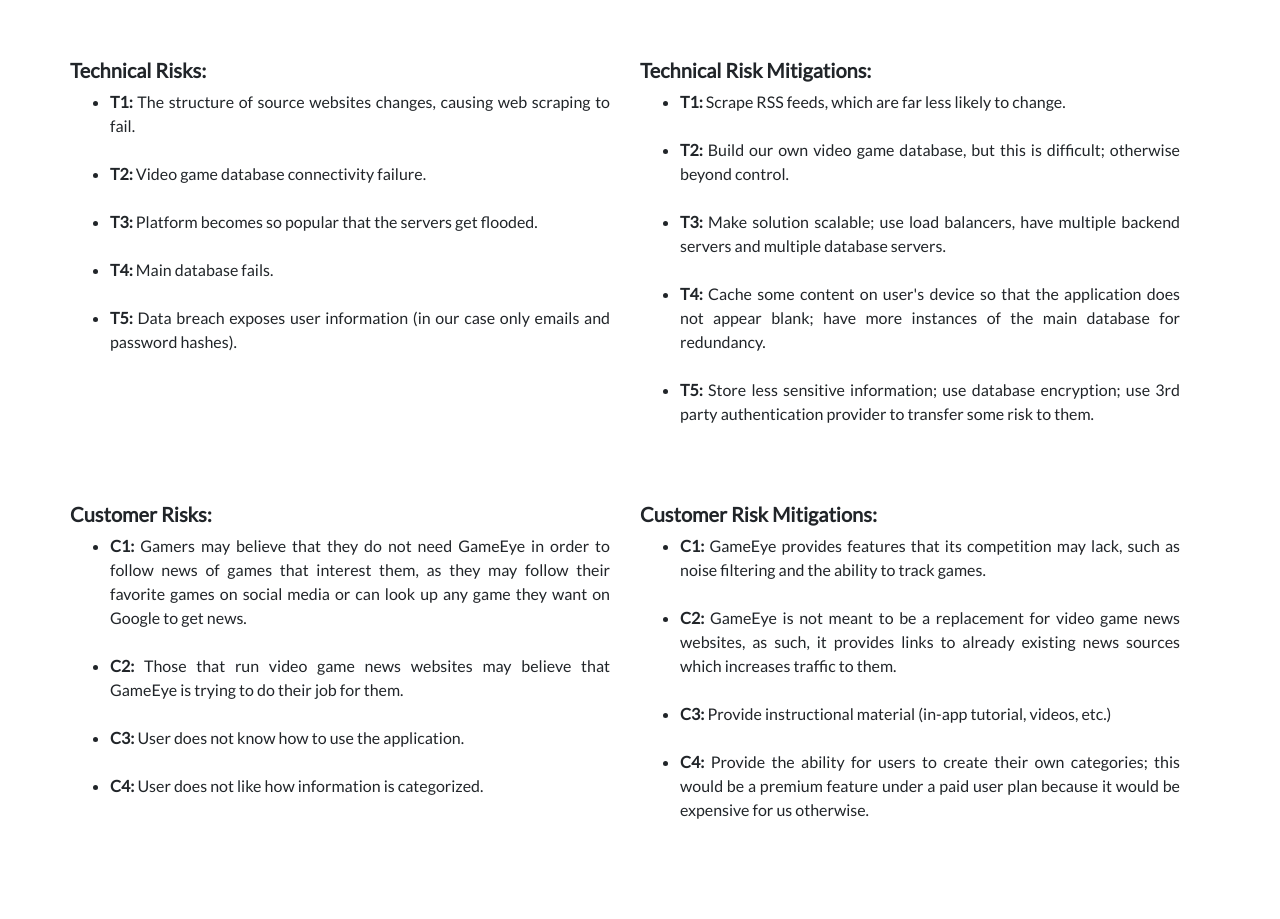
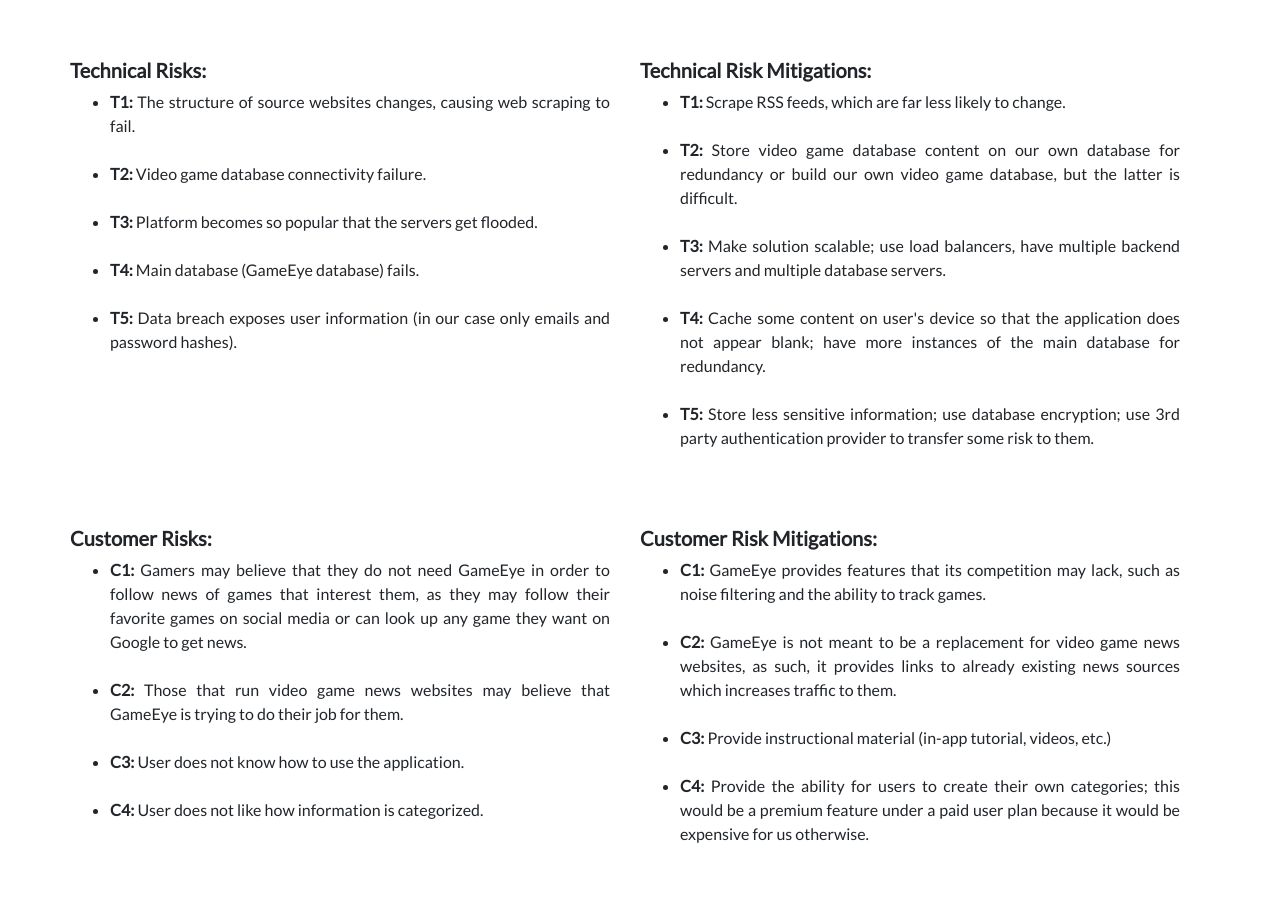
Before and after one commit to aangelos28/GameEye-website, a website: page assets/pages/deliverables.html in a window 1280 px wide. Shown: the part 10801-11720 px from the top of the page. Drawn offline with nearby package versions, Linux system fonts and the light colour scheme; files that its build step writes are made by us from their sources.

Commit message:
Update technical risk mitigation

```diff
--- a/assets/pages/deliverables.html
+++ b/assets/pages/deliverables.html
@@ -563,7 +563,7 @@
                             <li><b>T1: </b>The structure of source websites changes, causing web scraping to fail.<br><br></li>
                             <li><b>T2: </b>Video game database connectivity failure.<br><br></li>
                             <li><b>T3: </b>Platform becomes so popular that the servers get flooded.<br><br></li>
-                            <li><b>T4: </b>Main database fails.<br><br></li>
+                            <li><b>T4: </b>Main database (GameEye database) fails.<br><br></li>
                             <li><b>T5: </b>Data breach exposes user information (in our case only emails and password hashes).<br></li>
                         </ul>
                     </div>
@@ -571,7 +571,9 @@
                         <h5 class="risk-header">Technical Risk Mitigations:</h5>
                         <ul class="justified-list">
                             <li><b>T1: </b>Scrape RSS feeds, which are far less likely to change.<br><br></li>
-                            <li><b>T2: </b>Build our own video game database, but this is difficult; otherwise beyond control.<br><br></li>
+                            <li><b>T2: </b>Store video game database content on our own database for redundancy or build our own video game database,
+                                but the latter is difficult.<br><br>
+                            </li>
                             <li><b>T3: </b>Make solution scalable; use load balancers, have multiple backend servers and multiple database servers.<br><br></li>
                             <li>
                                 <b>T4: </b>Cache some content on user's device so that the application does not appear blank; have more instances
```
